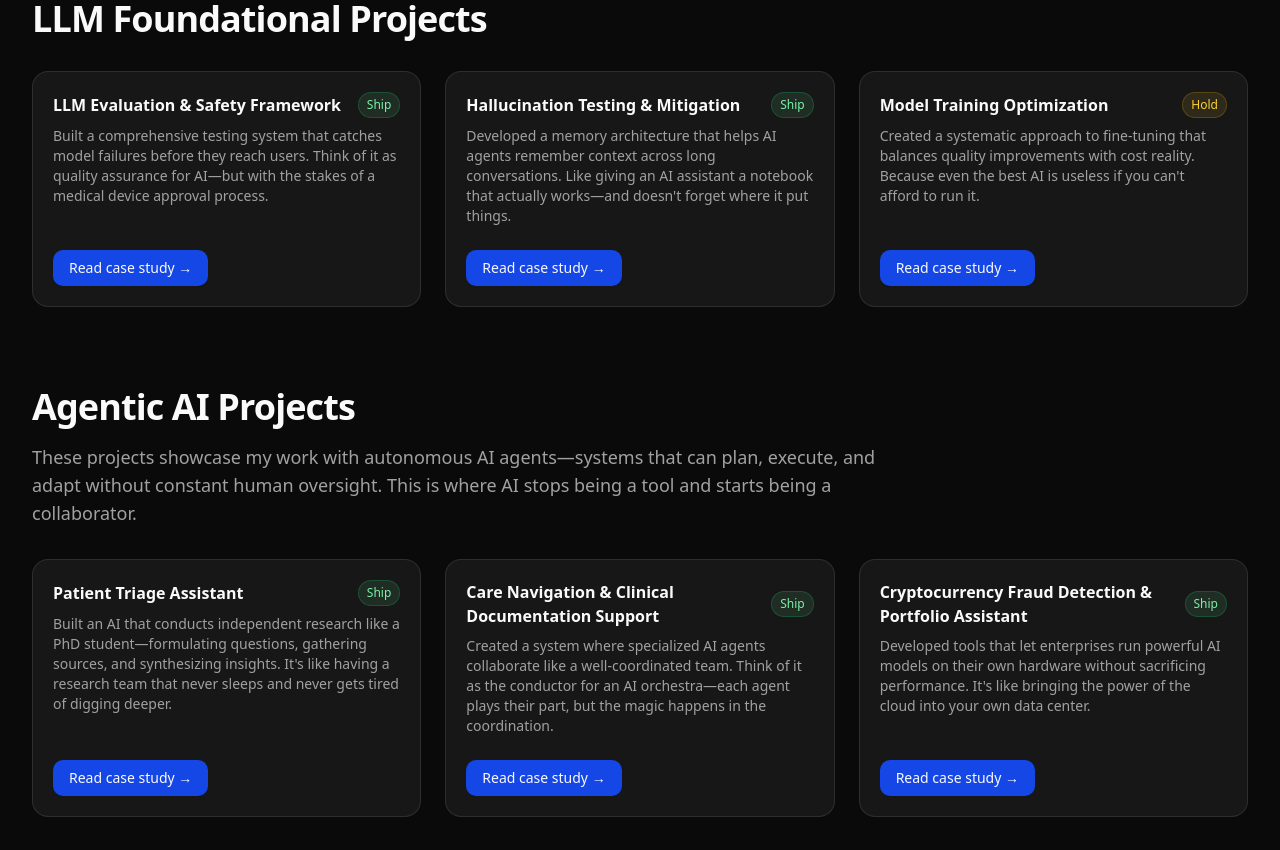
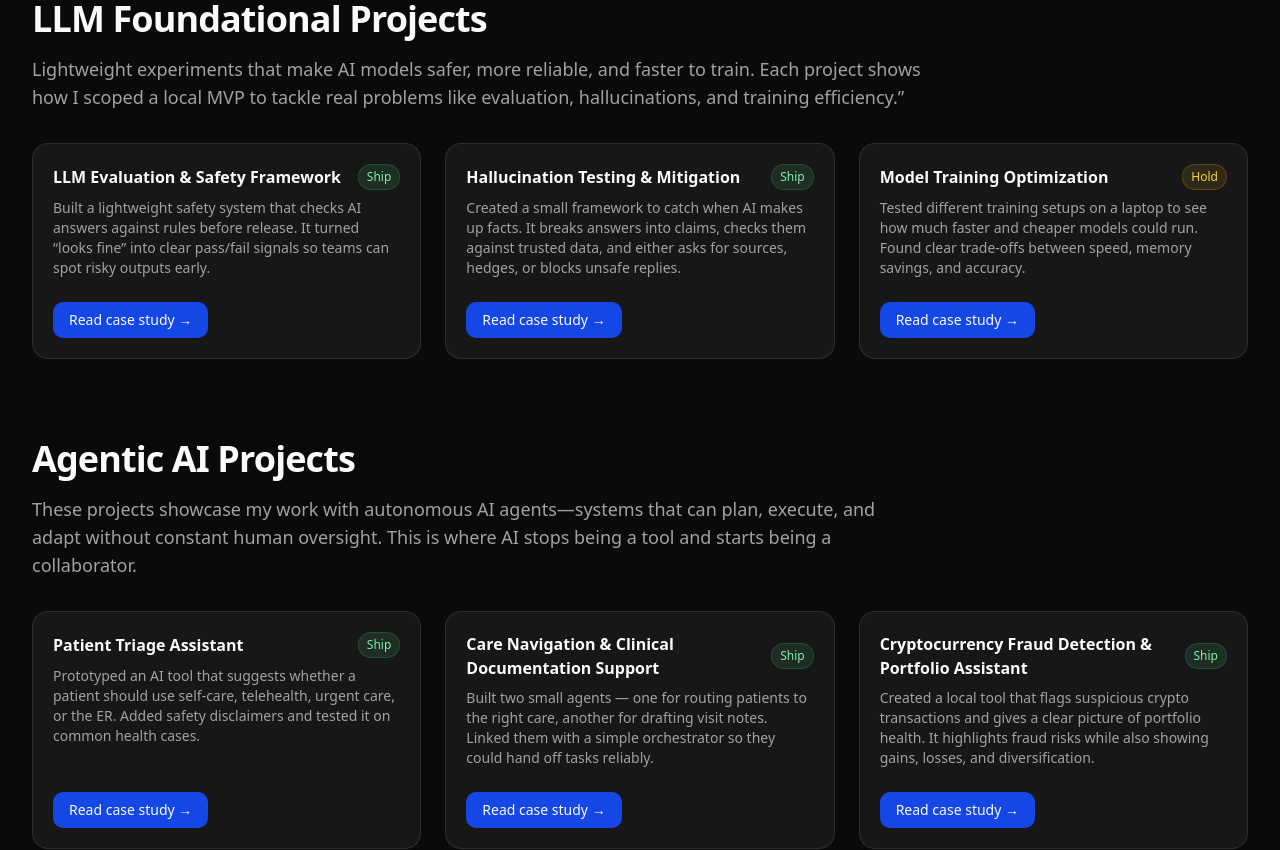
Before and after one commit to amitrampurkar/ai, a React (Vite) app: page / in a window 1280 px wide. Shown: the part 800-1650 px from the top of the page. Built offline with nearby package versions, Linux system fonts and the light colour scheme.

Commit message:
Stable release v1.21 with content and homepage updates

```diff
--- a/src/App.jsx
+++ b/src/App.jsx
@@ -39,42 +39,42 @@ function HomePage() {
   const projects = [
     {
       title: "LLM Evaluation & Safety Framework",
-      description: "Built a comprehensive testing system that catches model failures before they reach users. Think of it as quality assurance for AI—but with the stakes of a medical device approval process.",
+      description: "Built a lightweight safety system that checks AI answers against rules before release. It turned “looks fine” into clear pass/fail signals so teams can spot risky outputs early.",
       status: "ship",
       href: "/projects/llm-eval-harness"
     },
     {
       title: "Hallucination Testing & Mitigation",
-      description: "Developed a memory architecture that helps AI agents remember context across long conversations. Like giving an AI assistant a notebook that actually works—and doesn't forget where it put things.",
+      description: "Created a small framework to catch when AI makes up facts. It breaks answers into claims, checks them against trusted data, and either asks for sources, hedges, or blocks unsafe replies.",
       status: "ship",
-      href: "/projects/agent-memory-benchmark"
+      href: "/projects/hallucination-mitigation"
     },
     {
       title: "Model Training Optimization",
-      description: "Created a systematic approach to fine-tuning that balances quality improvements with cost reality. Because even the best AI is useless if you can't afford to run it.",
+      description: "Tested different training setups on a laptop to see how much faster and cheaper models could run. Found clear trade-offs between speed, memory savings, and accuracy.",
       status: "hold",
-      href: "/projects/sft-dpo-mini"
+      href: "/projects/model-training-optimization"
     }
   ]
 
   const agenticProjects = [
     {
       title: "Patient Triage Assistant",
-      description: "Built an AI that conducts independent research like a PhD student—formulating questions, gathering sources, and synthesizing insights. It's like having a research team that never sleeps and never gets tired of digging deeper.",
+      description: "Prototyped an AI tool that suggests whether a patient should use self-care, telehealth, urgent care, or the ER. Added safety disclaimers and tested it on common health cases.",
       status: "ship",
-      href: "/projects/autonomous-research-agent"
+      href: "/projects/patient-triage"
     },
     {
       title: "Care Navigation & Clinical Documentation Support",
-      description: "Created a system where specialized AI agents collaborate like a well-coordinated team. Think of it as the conductor for an AI orchestra—each agent plays their part, but the magic happens in the coordination.",
+      description: "Built two small agents — one for routing patients to the right care, another for drafting visit notes. Linked them with a simple orchestrator so they could hand off tasks reliably.",
       status: "ship",
-      href: "/projects/multi-agent-orchestration"
+      href: "/projects/care-navigation"
     },
     {
       title: "Cryptocurrency Fraud Detection & Portfolio Assistant",
-      description: "Developed tools that let enterprises run powerful AI models on their own hardware without sacrificing performance. It's like bringing the power of the cloud into your own data center.",
+      description: "Created a local tool that flags suspicious crypto transactions and gives a clear picture of portfolio health. It highlights fraud risks while also showing gains, losses, and diversification.",
       status: "ship",
-      href: "/projects/local-llm-optimization"
+      href: "/projects/crypto-fraud"
     }
   ]
 
@@ -118,7 +118,9 @@ function HomePage() {
       <h2 className="section-header mt-16 text-3xl font-bold tracking-tight text-foreground sm:text-4xl">
         LLM Foundational Projects
       </h2>
-
+      <p className="mt-4 text-lg text-muted-foreground max-w-4xl">
+        Lightweight experiments that make AI models safer, more reliable, and faster to train. Each project shows how I scoped a local MVP to tackle real problems like evaluation, hallucinations, and training efficiency.”
+      </p>
       <div className="mt-8 grid grid-cols-1 gap-6 sm:grid-cols-2 lg:grid-cols-3">
         {projects.map((project, index) => (
           <ProjectCard
--- a/src/data/projects.js
+++ b/src/data/projects.js
@@ -3,7 +3,7 @@ const projects = {
   'llm-eval-harness': {
     id: 'llm-eval-harness',
     title: 'LLM Evaluation & Safety Framework',
-    subtitle: 'Comprehensive Testing for Reliable AI Systems',
+    subtitle: 'Lightweight checks to flag unsafe or biased AI outputs.',
     timeline: 'Q3 2025',
     team: 'Individual Project',
     status: 'ship',
@@ -86,10 +86,10 @@ const projects = {
     ]
   },
 
-  'agent-memory-benchmark': {
-    id: 'agent-memory-benchmark',
-    title: 'Agent Memory Benchmark',
-    subtitle: 'Long‑Term Context for Agent Workflows',
+  'hallucination-mitigation': {
+    id: 'hallucination-mitigation',
+    title: 'Hallucination Testing & Mitigation',
+    subtitle: 'Claim verification to catch and reduce AI hallucinations.',
     timeline: 'Q3 2025',
     team: 'Individual Project',
     status: 'ship',
@@ -179,10 +179,10 @@ const projects = {
     ]
   },
 
-  'sft-dpo-mini': {
-    id: 'sft-dpo-mini',
+  'model-training-optimization': {
+    id: 'model-training-optimization',
     title: 'Model Training Optimization',
-    subtitle: 'Lower Cost, Faster Iteration, Better Models',
+    subtitle: 'Balancing speed, memory, and accuracy in local training.',
     timeline: 'Q3 2025',
     team: 'Individual Project',
     status: 'hold',
@@ -270,10 +270,10 @@ const projects = {
 
 // Agentic AI Projects
 const agenticProjects = {
-  'autonomous-research-agent': {
-    id: 'autonomous-research-agent',
+  'patient-triage': {
+    id: 'patient-triage',
     title: 'Patient Triage Assistant',
-    subtitle: 'AI-Powered Healthcare Decision Support',
+    subtitle: 'AI prototype for safe and simple care routing.',
     timeline: 'Q2 2025',
     team: 'Individual Project',
     status: 'ship',
@@ -343,10 +343,10 @@ const agenticProjects = {
     ]
   },
 
-  'multi-agent-orchestration': {
-    id: 'multi-agent-orchestration',
+  'care-navigation': {
+    id: 'care-navigation',
     title: 'Care Navigation & Clinical Documentation Support',
-    subtitle: 'Coordinated Agent Workflows',
+    subtitle: 'Linked agents for patient routing and visit note drafting.',
     timeline: 'Q2 2025',
     team: 'Individual Project',
     status: 'ship',
@@ -413,11 +413,10 @@ const agenticProjects = {
     ]
   },
 
-
-    'local-llm-optimization': {
-    id: 'local-llm-optimization',
+    'crypto-fraud': {
+    id: 'crypto-fraud',
     title: 'Cryptocurrency Fraud Detection & Portfolio Assistant',
-    subtitle: 'Risk Signals + Personal Insights',
+    subtitle: 'Fraud flagging and portfolio insights in one tool.',
     timeline: 'Q4 2024',
     team: 'Individual Project',
     status: 'ship',
```
